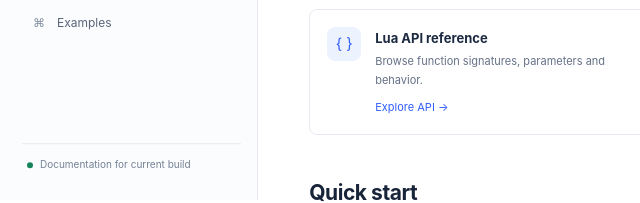
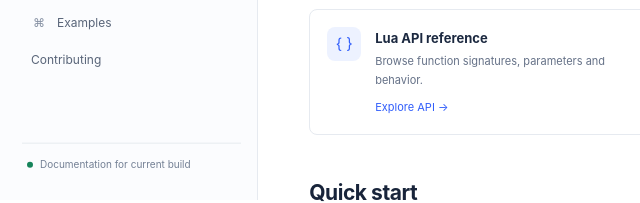
Before and after one commit to DeathAmir/L2M, a plain HTML site: page website/index.html in a window 1280 px wide. Shown: the part 600-803 px from the top of the page, 0-640 px from the left. Drawn offline with nearby package versions, Linux system fonts and the light colour scheme.

Commit message:
Add contributor guide to docs navigation

```diff
--- a/website/index.html
+++ b/website/index.html
@@ -1,7 +1,7 @@
 <!doctype html>
 <html lang="en"><head><meta charset="utf-8"><meta name="viewport" content="width=device-width,initial-scale=1"><meta name="theme-color" content="#0b0d12"><meta name="description" content="L2M developer documentation, Lua API reference, guides and examples."><title>Documentation | L2M</title><link rel="stylesheet" href="style.css"><link rel="stylesheet" href="https://cdnjs.cloudflare.com/ajax/libs/prism/1.29.0/themes/prism-tomorrow.min.css"></head>
 <body><header class="topbar"><button class="mobile-menu" id="menuToggle" aria-label="Toggle navigation">☰</button><a class="brand" href="./"><span class="brand-icon">L</span><span>L2M<span class="brand-muted"> / docs</span></span></a><div class="top-links"><span class="version">v1.x · NeoForge 1.21.1</span><a href="https://github.com/DeathAmir/L2M">GitHub ↗</a><a class="download" href="https://github.com/DeathAmir/L2M/releases">Download</a></div></header>
-<div class="shell"><aside class="sidebar" id="sidebar"><div class="searchbox"><span>⌕</span><input id="docSearch" type="search" placeholder="Search documentation"><kbd>⌘ K</kbd></div><div class="nav-label">GET STARTED</div><a class="nav-item active" href="./"><span>⌂</span>Overview</a><a class="nav-item" href="docs/installation.html"><span>↓</span>Installation</a><a class="nav-item" href="docs/first-script.html"><span>⌘</span>Your first script</a><div class="nav-label">LUA API</div><details class="nav-group" open><summary>Core API <span>⌄</span></summary><a href="docs/api.html#chat">Chat messages</a><a href="docs/api.html#logging">Logging</a><a href="docs/api.html#drawing">HUD drawing</a><a href="docs/api.html#content">Content definitions</a></details><div class="nav-label">REFERENCE</div><a class="nav-item" href="docs/api.html#commands"><span>›_</span>Commands</a><a class="nav-item" href="docs/api.html#packages"><span>▤</span>Packages</a><a class="nav-item" href="docs/examples.html"><span>⌘</span>Examples</a><div class="sidebar-bottom"><span class="status-dot"></span>Documentation for current build</div></aside>
+<div class="shell"><aside class="sidebar" id="sidebar"><div class="searchbox"><span>⌕</span><input id="docSearch" type="search" placeholder="Search documentation"><kbd>⌘ K</kbd></div><div class="nav-label">GET STARTED</div><a class="nav-item active" href="./"><span>⌂</span>Overview</a><a class="nav-item" href="docs/installation.html"><span>↓</span>Installation</a><a class="nav-item" href="docs/first-script.html"><span>⌘</span>Your first script</a><div class="nav-label">LUA API</div><details class="nav-group" open><summary>Core API <span>⌄</span></summary><a href="docs/api.html#chat">Chat messages</a><a href="docs/api.html#logging">Logging</a><a href="docs/api.html#drawing">HUD drawing</a><a href="docs/api.html#content">Content definitions</a></details><div class="nav-label">REFERENCE</div><a class="nav-item" href="docs/api.html#commands"><span>›_</span>Commands</a><a class="nav-item" href="docs/api.html#packages"><span>▤</span>Packages</a><a class="nav-item" href="docs/examples.html"><span>⌘</span>Examples</a><a class="nav-item" href="docs/contributing.html">Contributing</a><div class="sidebar-bottom"><span class="status-dot"></span>Documentation for current build</div></aside>
 <main class="doc-main"><div class="breadcrumbs">L2M <span>/</span> Documentation</div><div class="page-heading"><div><div class="eyebrow">DOCUMENTATION</div><h1>Build with Lua2Minecraft</h1><p class="lead">Everything you need to install L2M, write Lua scripts, and use the APIs available in the current build.</p></div><span class="pill">Experimental API</span></div>
 <div class="callout"><span class="callout-icon">i</span><div><b>Current compatibility</b><p>Minecraft 1.21.1 · NeoForge 21.1.252 · Java 21 · LuaJ 3.0.1 (Lua 5.1-compatible)</p></div></div>
 <h2 id="start">Start here</h2><div class="link-grid"><a class="doc-card" href="docs/installation.html"><span class="card-icon">↓</span><b>Installation</b><p>Set up Minecraft, NeoForge and the L2M mod.</p><span class="card-arrow">Read guide →</span></a><a class="doc-card" href="docs/first-script.html"><span class="card-icon">⌘</span><b>Your first script</b><p>Create a Lua file and run it in your world.</p><span class="card-arrow">Start coding →</span></a><a class="doc-card" href="docs/api.html"><span class="card-icon">{ }</span><b>Lua API reference</b><p>Browse function signatures, parameters and behavior.</p><span class="card-arrow">Explore API →</span></a><a class="doc-card" href="docs/examples.html"><span class="card-icon">▣</span><b>Code examples</b><p>Practical snippets using the current API.</p><span class="card-arrow">View examples →</span></a></div>
```
